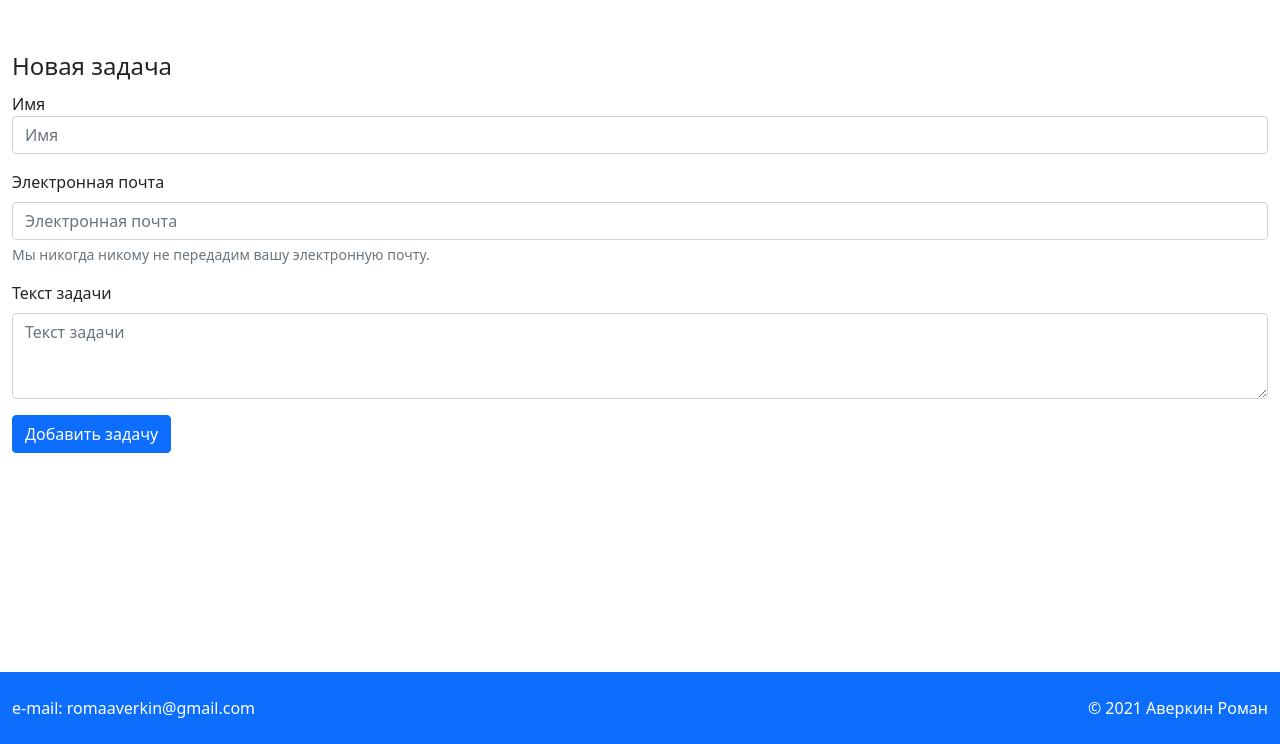
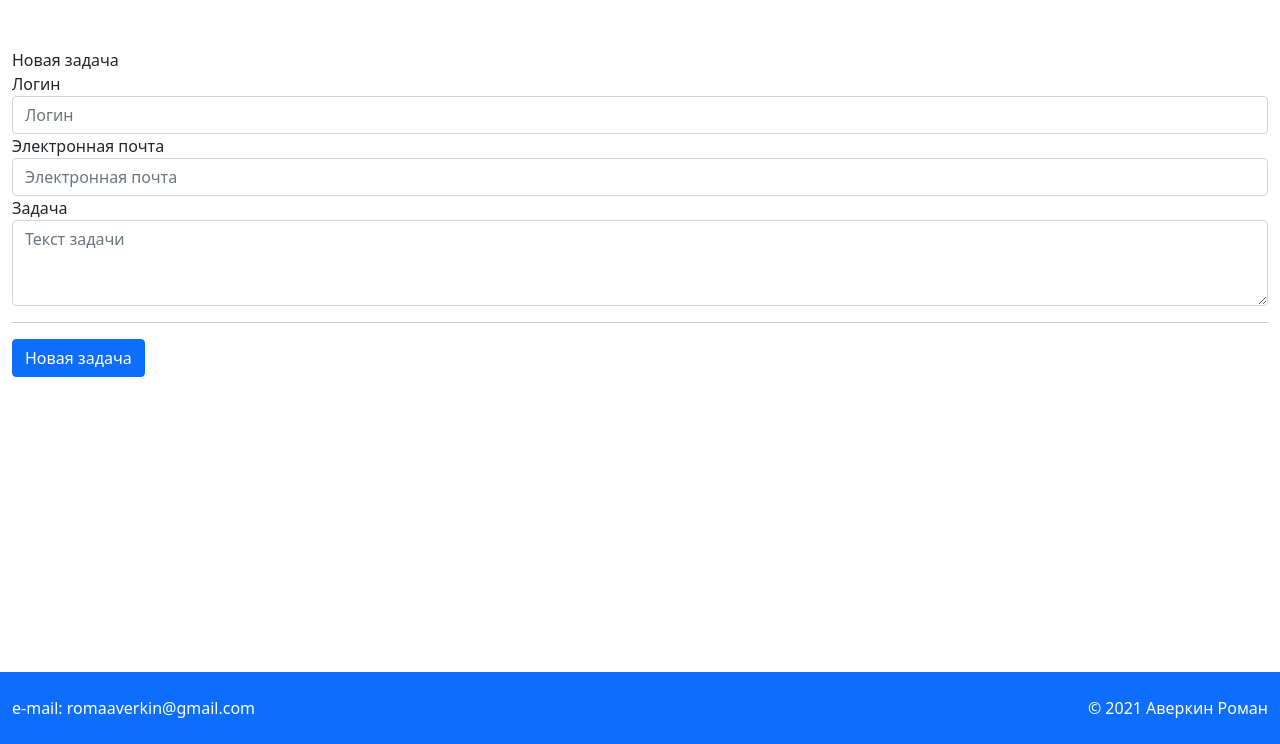
Before and after one commit to romaaverkin/mvctaskbook.loc, a PHP site: page /task/add in a window 1280 px wide. Shown: the part 56-800 px from the top of the page. Run offline with PHP 8.4, Linux system fonts and the light colour scheme.

Commit message:
Первый вариант формы

```diff
--- a/application/views/task_view.php
+++ b/application/views/task_view.php
@@ -1,23 +1,23 @@
-<section>
-    <div class="container-xxl">
+<div class="container-xxl">
+    <div class="row">
+        <div class="panel-heading">Новая задача</div>
         <form action="/task/add/" method="post" enctype="multipart/form-data" id="addTaskForm">
-            <legend>Новая задача</legend>
-            <div class="mb-3">
-                <label for="name">Имя</label>
-                <input type="text" class="form-control" id="name" name="name" placeholder="Имя" required>
+            <div class="form-group">
+                <label for="name">Логин</label>
+                <input type="text" class="form-control" id="name" name="name" placeholder="Логин" required>
             </div>
-            <div class="mb-3">
-                <label for="exampleInputEmail1" class="form-label">Электронная почта</label>
-                <input type="email" class="form-control" id="exampleInputEmail1" placeholder="Электронная почта"
-                       aria-describedby="emailHelp">
-                <div id="emailHelp" class="form-text">Мы никогда никому не передадим вашу электронную почту.</div>
+            <div class="form-group">
+                <label for="email">Электронная почта</label>
+                <input type="email" class="form-control" id="email" name="email" placeholder="Электронная почта"
+                       required>
             </div>
-            <div class="mb-3">
-                <label for="exampleFormControlTextarea1" class="form-label">Текст задачи</label>
-                <textarea class="form-control" id="exampleFormControlTextarea1" placeholder="Текст задачи"
-                          rows="3"></textarea>
+            <div class="form-group">
+                <label for="task">Задача</label>
+                <textarea class="form-control" rows="3" id="task" name="task" placeholder="Текст задачи"
+                          required></textarea>
             </div>
-            <button type="submit" class="btn btn-primary">Добавить задачу</button>
+            <hr>
+            <button type="submit" class="btn btn-primary pull-right">Новая задача</button>
         </form>
     </div>
-</section>
+</div>
```
